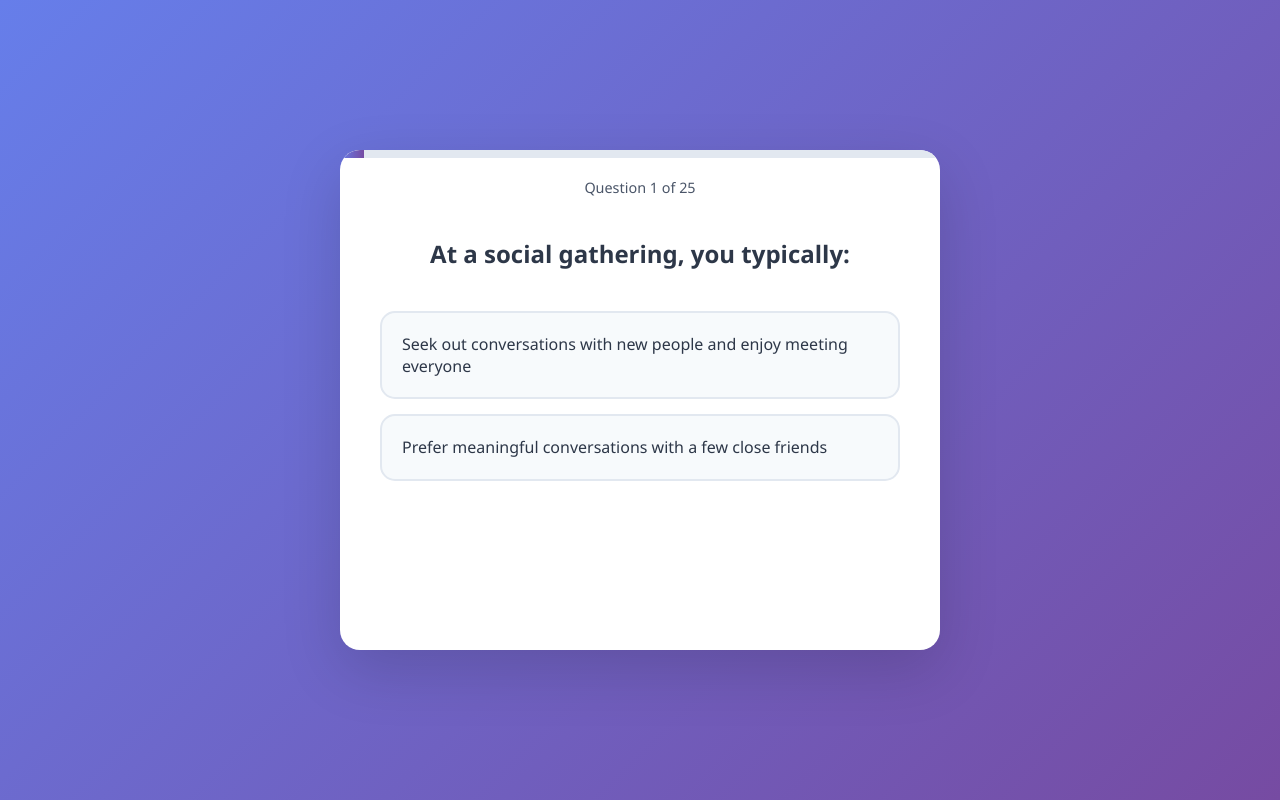
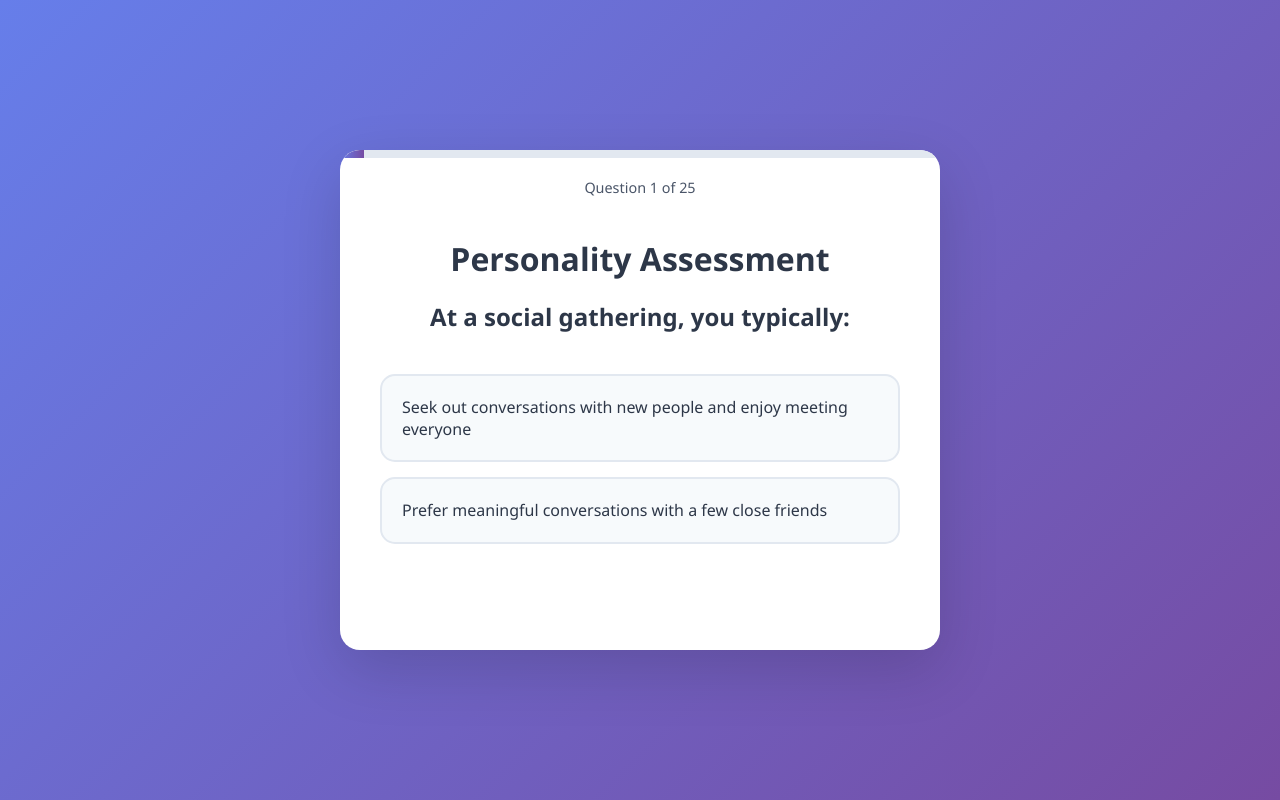
Before and after one commit to arunkumarkundra/freepersonalitytest, a plain HTML site: page index.html in a window 1280 px wide. Both pictures are taken after a click on the button "Start Assessment". Drawn offline with nearby package versions, Linux system fonts and the light colour scheme.

Commit message:
Page title in Question Screen

```diff
--- a/index.html
+++ b/index.html
@@ -362,6 +362,8 @@
             </div>
             <div class="progress-text" id="progress-text">Question 1 of 25</div>
             <div class="question-screen">
+                <h1 style="text-align: center; color: #2d3748; font-size: 2rem; margin-bottom: 20px;">Personality Assessment</h1>
+
                 <div class="question-card">
                     <h2 id="question-text"></h2>
                     <div class="options" id="options-container"></div>
```
